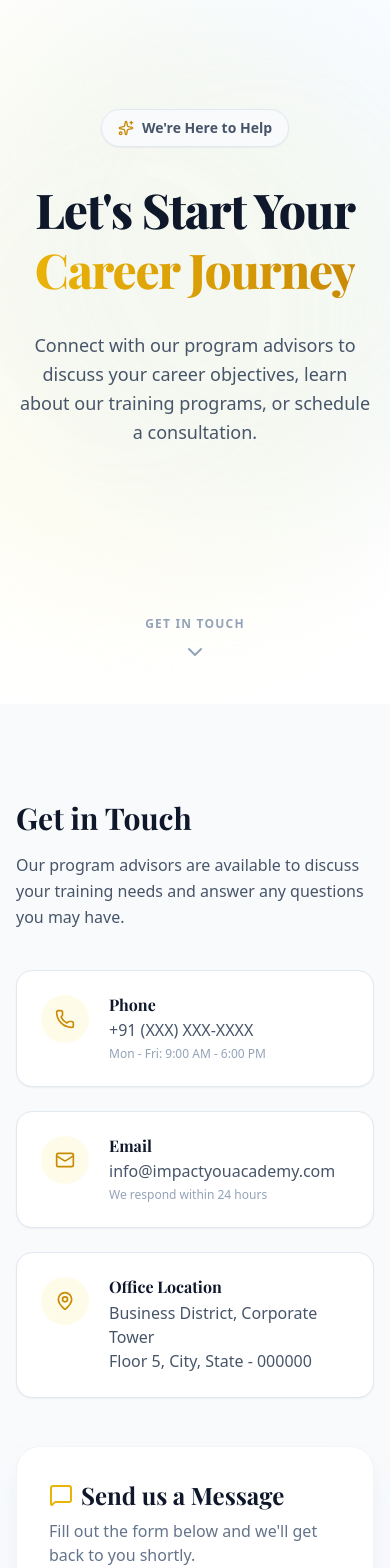
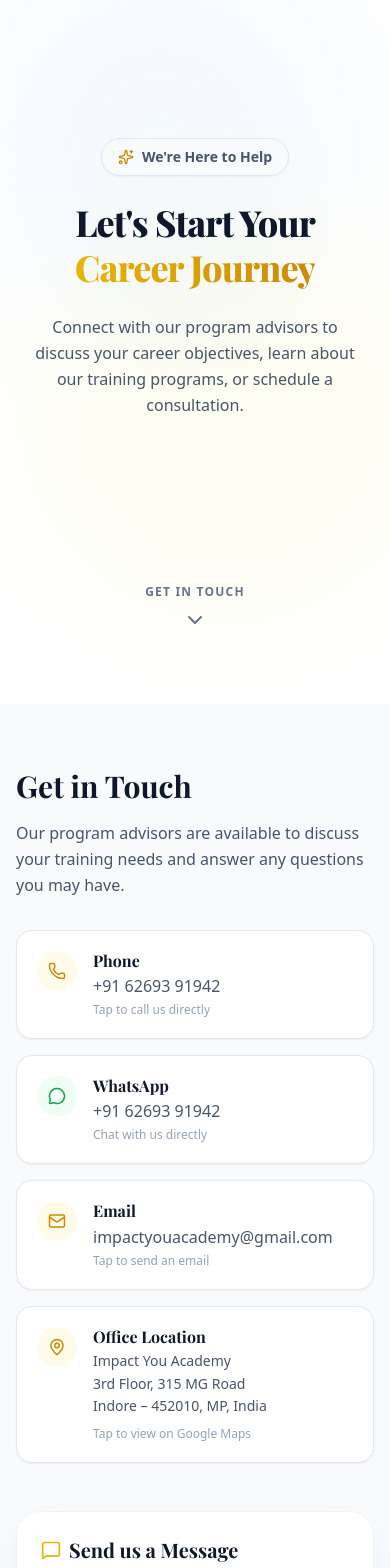
Before and after one commit to UjjwalAsati/impact_you_academy, a React (Vite) app in the folder frontend/: page /contact in a window 390 px wide. Shown: the part 140-1708 px from the top of the page. Built offline with nearby package versions, Linux system fonts and the light colour scheme.

Commit message:
Update ContactPage.jsx

```diff
--- a/frontend/src/pages/ContactPage.jsx
+++ b/frontend/src/pages/ContactPage.jsx
@@ -20,7 +20,8 @@ import {
   ChevronDown,
   MessageSquare,
   Clock,
-  CheckCircle2
+  CheckCircle2,
+  MessageCircle
 } from 'lucide-react';
 import { toast } from 'sonner';
 
@@ -122,53 +123,61 @@ export default function ContactPage() {
     }
   };
 
+  const scrollToContact = () => {
+    document.getElementById('contact-section')?.scrollIntoView({ behavior: 'smooth' });
+  };
+
   return (
     <div data-testid="contact-page" className="min-h-screen bg-slate-50 font-sans selection:bg-yellow-100">
       <style>{animationStyles}</style>
 
-      {/* --- HERO SECTION (Full Screen Flex) --- */}
-      <section className="relative min-h-screen flex flex-col overflow-hidden bg-white pt-32 pb-10">
+      {/* --- HERO SECTION --- */}
+      <section className="relative min-h-screen flex flex-col overflow-hidden bg-white pt-24 md:pt-32 pb-10">
 
         {/* Background Gradients */}
         <div className="absolute top-0 left-1/2 -translate-x-1/2 w-full h-full z-0 pointer-events-none">
-            <div className="absolute top-[10%] left-[-10%] w-[600px] h-[600px] bg-blue-50 rounded-full blur-3xl opacity-60 mix-blend-multiply animate-float" />
-            <div className="absolute bottom-[10%] right-[-10%] w-[600px] h-[600px] bg-yellow-50 rounded-full blur-3xl opacity-60 mix-blend-multiply animate-float" style={{ animationDelay: '1.5s' }} />
+            <div className="absolute top-[10%] left-[-10%] w-[400px] md:w-[600px] h-[400px] md:h-[600px] bg-blue-50 rounded-full blur-3xl opacity-60 mix-blend-multiply animate-float" />
+            <div className="absolute bottom-[10%] right-[-10%] w-[400px] md:w-[600px] h-[400px] md:h-[600px] bg-yellow-50 rounded-full blur-3xl opacity-60 mix-blend-multiply animate-float" style={{ animationDelay: '1.5s' }} />
         </div>
 
         {/* Content Container */}
-        <div className="relative z-10 flex-grow flex flex-col justify-center items-center max-w-5xl mx-auto px-4 sm:px-6 lg:px-8 text-center">
+        <div className="relative z-10 flex-grow flex flex-col justify-center items-center max-w-5xl mx-auto px-4 sm:px-6 lg:px-8 text-center mt-12 md:mt-0">
 
-          <div className="animate-fade-up delay-100 inline-flex items-center gap-2 px-4 py-2 rounded-full bg-slate-50 border border-slate-200 text-slate-600 text-sm font-semibold mb-8 shadow-sm">
+          <div className="animate-fade-up delay-100 inline-flex items-center gap-2 px-4 py-2 rounded-full bg-slate-50 border border-slate-200 text-slate-600 text-sm font-semibold mb-6 md:mb-8 shadow-sm">
             <Sparkles className="w-4 h-4 text-yellow-600" />
             <span>We're Here to Help</span>
           </div>
 
-          <h1 className="animate-fade-up delay-200 text-5xl md:text-6xl lg:text-7xl font-extrabold text-slate-900 tracking-tight mb-8 leading-tight">
+          <h1 className="animate-fade-up delay-200 text-4xl sm:text-5xl md:text-6xl lg:text-7xl font-extrabold text-slate-900 tracking-tight mb-6 md:mb-8 leading-tight">
             Let's Start Your <br />
             <span className="text-transparent bg-clip-text bg-gradient-to-r from-yellow-500 to-yellow-600">
               Career Journey
             </span>
           </h1>
 
-          <p className="animate-fade-up delay-300 max-w-2xl mx-auto text-lg md:text-xl text-slate-600 leading-relaxed">
+          <p className="animate-fade-up delay-300 max-w-2xl mx-auto text-base sm:text-lg md:text-xl text-slate-600 leading-relaxed px-4">
             Connect with our program advisors to discuss your career objectives, learn about our training programs, or schedule a consultation.
           </p>
         </div>
 
         {/* Scroll Indicator */}
-        <div className="relative z-10 animate-fade-up delay-300 flex flex-col items-center gap-2 opacity-50 animate-bounce mt-12 flex-shrink-0">
-          <span className="text-xs font-semibold text-slate-400 uppercase tracking-widest">Get In Touch</span>
-          <ChevronDown className="text-slate-400" />
-        </div>
+        <button
+          onClick={scrollToContact}
+          className="relative z-10 animate-fade-up delay-300 flex flex-col items-center gap-2 opacity-60 hover:opacity-100 transition-opacity animate-bounce mt-8 md:mt-12 flex-shrink-0 cursor-pointer pb-8"
+          aria-label="Scroll to contact section"
+        >
+          <span className="text-xs font-semibold text-slate-500 uppercase tracking-widest">Get In Touch</span>
+          <ChevronDown className="text-slate-500" />
+        </button>
       </section>
 
       {/* --- CONTACT MAIN SECTION --- */}
-      <section className="py-24 bg-slate-50 relative z-10">
+      <section id="contact-section" className="py-16 md:py-24 bg-slate-50 relative z-10">
         <div className="max-w-7xl mx-auto px-4 sm:px-6 lg:px-8">
           <div className="grid grid-cols-1 lg:grid-cols-3 gap-12 lg:gap-16">
 
             {/* LEFT: Contact Info */}
-            <div className="lg:col-span-1 space-y-10">
+            <div className="lg:col-span-1 space-y-8 md:space-y-10">
               <div>
                 <h2 className="text-3xl font-bold text-slate-900 mb-4">
                   Get in Touch
@@ -178,60 +187,95 @@ export default function ContactPage() {
                 </p>
               </div>
 
-              <div className="space-y-6">
-                <div className="group flex items-start gap-5 p-6 bg-white rounded-2xl border border-slate-200 shadow-sm hover:shadow-md hover:border-yellow-200 transition-all duration-300">
-                  <div className="flex-shrink-0 w-12 h-12 rounded-full bg-yellow-50 flex items-center justify-center text-yellow-600 group-hover:bg-yellow-500 group-hover:text-white transition-colors">
-                    <Phone size={20} />
+              <div className="space-y-4 md:space-y-6">
+
+                {/* Phone (Clickable tel: link) */}
+                <a
+                  href="tel:+916269391942"
+                  className="group flex items-start gap-4 md:gap-5 p-5 md:p-6 bg-white rounded-2xl border border-slate-200 shadow-sm hover:shadow-md hover:border-yellow-200 transition-all duration-300 cursor-pointer w-full text-left focus:outline-none focus:ring-2 focus:ring-yellow-400 focus:ring-offset-2"
+                >
+                  <div className="flex-shrink-0 w-10 h-10 md:w-12 md:h-12 rounded-full bg-yellow-50 flex items-center justify-center text-yellow-600 group-hover:bg-yellow-500 group-hover:text-white transition-colors">
+                    <Phone size={18} className="md:w-5 md:h-5" />
                   </div>
                   <div>
                     <h3 className="font-bold text-slate-900 mb-1">Phone</h3>
-                    <p className="text-slate-600 font-medium">+91 (XXX) XXX-XXXX</p>
-                    <p className="text-xs text-slate-400 mt-1">Mon - Fri: 9:00 AM - 6:00 PM</p>
+                    <p className="text-slate-600 font-medium">+91 62693 91942</p>
+                    <p className="text-xs text-slate-400 mt-1">Tap to call us directly</p>
                   </div>
-                </div>
+                </a>
 
-                <div className="group flex items-start gap-5 p-6 bg-white rounded-2xl border border-slate-200 shadow-sm hover:shadow-md hover:border-yellow-200 transition-all duration-300">
-                  <div className="flex-shrink-0 w-12 h-12 rounded-full bg-yellow-50 flex items-center justify-center text-yellow-600 group-hover:bg-yellow-500 group-hover:text-white transition-colors">
-                    <Mail size={20} />
+                {/* WhatsApp */}
+                <a
+                  href="https://wa.me/916269391942"
+                  target="_blank"
+                  rel="noopener noreferrer"
+                  className="group flex items-start gap-4 md:gap-5 p-5 md:p-6 bg-white rounded-2xl border border-slate-200 shadow-sm hover:shadow-md hover:border-green-400 transition-all duration-300 cursor-pointer w-full text-left focus:outline-none focus:ring-2 focus:ring-green-400 focus:ring-offset-2"
+                >
+                  <div className="flex-shrink-0 w-10 h-10 md:w-12 md:h-12 rounded-full bg-green-50 flex items-center justify-center text-green-600 group-hover:bg-green-500 group-hover:text-white transition-colors">
+                    <MessageCircle size={18} className="md:w-5 md:h-5" />
                   </div>
                   <div>
+                    <h3 className="font-bold text-slate-900 mb-1">WhatsApp</h3>
+                    <p className="text-slate-600 font-medium">+91 62693 91942</p>
+                    <p className="text-xs text-slate-400 mt-1">Chat with us directly</p>
+                  </div>
+                </a>
+
+                {/* Email (Clickable mailto: link) */}
+                <a
+                  href="mailto:impactyouacademy@gmail.com"
+                  className="group flex items-start gap-4 md:gap-5 p-5 md:p-6 bg-white rounded-2xl border border-slate-200 shadow-sm hover:shadow-md hover:border-yellow-200 transition-all duration-300 cursor-pointer w-full text-left focus:outline-none focus:ring-2 focus:ring-yellow-400 focus:ring-offset-2"
+                >
+                  <div className="flex-shrink-0 w-10 h-10 md:w-12 md:h-12 rounded-full bg-yellow-50 flex items-center justify-center text-yellow-600 group-hover:bg-yellow-500 group-hover:text-white transition-colors">
+                    <Mail size={18} className="md:w-5 md:h-5" />
+                  </div>
+                  <div className="overflow-hidden">
                     <h3 className="font-bold text-slate-900 mb-1">Email</h3>
-                    <p className="text-slate-600 font-medium break-all">info@impactyouacademy.com</p>
-                    <p className="text-xs text-slate-400 mt-1">We respond within 24 hours</p>
+                    <p className="text-slate-600 font-medium truncate sm:break-all sm:whitespace-normal">impactyouacademy@gmail.com</p>
+                    <p className="text-xs text-slate-400 mt-1">Tap to send an email</p>
                   </div>
-                </div>
+                </a>
 
-                <div className="group flex items-start gap-5 p-6 bg-white rounded-2xl border border-slate-200 shadow-sm hover:shadow-md hover:border-yellow-200 transition-all duration-300">
-                  <div className="flex-shrink-0 w-12 h-12 rounded-full bg-yellow-50 flex items-center justify-center text-yellow-600 group-hover:bg-yellow-500 group-hover:text-white transition-colors">
-                    <MapPin size={20} />
+                {/* Office Location (Clickable Maps link) */}
+                <a
+                  href="https://www.google.com/maps/search/?api=1&query=315+MG+Road,+Indore,+MP,+India"
+                  target="_blank"
+                  rel="noopener noreferrer"
+                  className="group flex items-start gap-4 md:gap-5 p-5 md:p-6 bg-white rounded-2xl border border-slate-200 shadow-sm hover:shadow-md hover:border-yellow-200 transition-all duration-300 cursor-pointer w-full text-left focus:outline-none focus:ring-2 focus:ring-yellow-400 focus:ring-offset-2"
+                >
+                  <div className="flex-shrink-0 w-10 h-10 md:w-12 md:h-12 rounded-full bg-yellow-50 flex items-center justify-center text-yellow-600 group-hover:bg-yellow-500 group-hover:text-white transition-colors">
+                    <MapPin size={18} className="md:w-5 md:h-5" />
                   </div>
                   <div>
                     <h3 className="font-bold text-slate-900 mb-1">Office Location</h3>
-                    <p className="text-slate-600 font-medium">
-                      Business District, Corporate Tower<br />
-                      Floor 5, City, State - 000000
+                    <p className="text-slate-600 font-medium text-sm leading-relaxed">
+                      Impact You Academy<br />
+                      3rd Floor, 315 MG Road<br />
+                      Indore – 452010, MP, India
                     </p>
+                    <p className="text-xs text-slate-400 mt-2">Tap to view on Google Maps</p>
                   </div>
-                </div>
+                </a>
+
               </div>
             </div>
 
             {/* RIGHT: Contact Form */}
             <div className="lg:col-span-2">
-              <div className="bg-white rounded-3xl shadow-xl shadow-slate-200/50 border border-slate-100 p-8 md:p-10">
-                <div className="mb-8">
-                  <h2 className="text-2xl font-bold text-slate-900 flex items-center gap-2">
-                    <MessageSquare className="text-yellow-500" />
+              <div className="bg-white rounded-3xl shadow-xl shadow-slate-200/50 border border-slate-100 p-6 sm:p-8 md:p-10">
+                <div className="mb-6 md:mb-8">
+                  <h2 className="text-xl md:text-2xl font-bold text-slate-900 flex items-center gap-2">
+                    <MessageSquare className="text-yellow-500 w-5 h-5 md:w-6 md:h-6" />
                     Send us a Message
                   </h2>
-                  <p className="text-slate-500 mt-2">Fill out the form below and we'll get back to you shortly.</p>
+                  <p className="text-sm md:text-base text-slate-500 mt-2">Fill out the form below and we'll get back to you shortly.</p>
                 </div>
 
-                <form onSubmit={handleSubmit} className="space-y-6">
-                  <div className="grid grid-cols-1 md:grid-cols-2 gap-6">
+                <form onSubmit={handleSubmit} className="space-y-5 md:space-y-6">
+                  <div className="grid grid-cols-1 sm:grid-cols-2 gap-5 md:gap-6">
                     {/* Name */}
                     <div className="space-y-2">
-                      <Label htmlFor="name" className="text-slate-700 font-medium">Full Name <span className="text-red-500">*</span></Label>
+                      <Label htmlFor="name" className="text-slate-700 font-medium text-sm">Full Name <span className="text-red-500">*</span></Label>
                       <Input
                         id="name"
                         placeholder="John Doe"
@@ -244,7 +288,7 @@ export default function ContactPage() {
 
                     {/* Email */}
                     <div className="space-y-2">
-                      <Label htmlFor="email" className="text-slate-700 font-medium">Email Address <span className="text-red-500">*</span></Label>
+                      <Label htmlFor="email" className="text-slate-700 font-medium text-sm">Email Address <span className="text-red-500">*</span></Label>
                       <Input
                         id="email"
                         type="email"
@@ -257,10 +301,10 @@ export default function ContactPage() {
                     </div>
                   </div>
 
-                  <div className="grid grid-cols-1 md:grid-cols-2 gap-6">
+                  <div className="grid grid-cols-1 sm:grid-cols-2 gap-5 md:gap-6">
                      {/* Phone */}
                      <div className="space-y-2">
-                      <Label htmlFor="phone" className="text-slate-700 font-medium">Phone Number <span className="text-red-500">*</span></Label>
+                      <Label htmlFor="phone" className="text-slate-700 font-medium text-sm">Phone Number <span className="text-red-500">*</span></Label>
                       <Input
                         id="phone"
                         type="tel"
@@ -274,7 +318,7 @@ export default function ContactPage() {
 
                     {/* Program Interest */}
                     <div className="space-y-2">
-                      <Label htmlFor="program" className="text-slate-700 font-medium">Interested Program <span className="text-red-500">*</span></Label>
+                      <Label htmlFor="program" className="text-slate-700 font-medium text-sm">Interested Program <span className="text-red-500">*</span></Label>
                       <Select
                         value={formData.programInterest}
                         onValueChange={(value) => handleChange('programInterest', value)}
@@ -294,21 +338,21 @@ export default function ContactPage() {
 
                   {/* Message */}
                   <div className="space-y-2">
-                    <Label htmlFor="message" className="text-slate-700 font-medium">Message <span className="text-red-500">*</span></Label>
+                    <Label htmlFor="message" className="text-slate-700 font-medium text-sm">Message <span className="text-red-500">*</span></Label>
                     <Textarea
                       id="message"
                       placeholder="Tell us about your career goals..."
                       rows={5}
                       value={formData.message}
                       onChange={(e) => handleChange('message', e.target.value)}
-                      className={`rounded-xl bg-slate-50 border-slate-200 focus:border-yellow-400 focus:ring-yellow-100 ${errors.message ? 'border-red-500' : ''}`}
+                      className={`rounded-xl bg-slate-50 border-slate-200 focus:border-yellow-400 focus:ring-yellow-100 resize-none ${errors.message ? 'border-red-500' : ''}`}
                     />
                     {errors.message && <p className="text-xs text-red-500">{errors.message}</p>}
                   </div>
 
                   <Button
                     type="submit"
-                    className="w-full h-14 bg-slate-900 text-white font-bold rounded-xl hover:bg-yellow-500 hover:text-slate-900 transition-all duration-300 shadow-lg hover:shadow-yellow-500/20"
+                    className="w-full h-12 md:h-14 bg-slate-900 text-white font-bold rounded-xl hover:bg-yellow-500 hover:text-slate-900 transition-all duration-300 shadow-lg hover:shadow-yellow-500/20"
                     disabled={isSubmitting}
                   >
                     {isSubmitting ? 'Sending...' : (
@@ -329,38 +373,41 @@ export default function ContactPage() {
       </section>
 
       {/* --- WHAT TO EXPECT SECTION --- */}
-      <section className="py-24 bg-white border-t border-slate-100">
+      <section className="py-16 md:py-24 bg-white border-t border-slate-100 overflow-hidden">
         <div className="max-w-4xl mx-auto px-4 text-center">
-          <h2 className="text-3xl font-bold text-slate-900 mb-12">
+          <h2 className="text-2xl md:text-3xl font-bold text-slate-900 mb-10 md:mb-12">
             What Happens Next?
           </h2>
-          <div className="grid grid-cols-1 md:grid-cols-3 gap-8 relative">
+          <div className="grid grid-cols-1 md:grid-cols-3 gap-10 md:gap-8 relative">
 
             {/* Connecting Line (Desktop Only) */}
             <div className="hidden md:block absolute top-12 left-[20%] right-[20%] h-0.5 bg-slate-100 -z-10" />
 
+            {/* Connecting Line (Mobile Only) */}
+            <div className="md:hidden absolute top-12 bottom-12 left-1/2 w-0.5 bg-slate-100 -translate-x-1/2 -z-10" />
+
             <div className="flex flex-col items-center">
-              <div className="w-24 h-24 bg-white rounded-full border-4 border-yellow-50 flex items-center justify-center mb-6 shadow-sm z-10">
-                <Clock className="w-10 h-10 text-yellow-500" />
+              <div className="w-20 h-20 md:w-24 md:h-24 bg-white rounded-full border-4 border-yellow-50 flex items-center justify-center mb-4 md:mb-6 shadow-sm z-10">
+                <Clock className="w-8 h-8 md:w-10 md:h-10 text-yellow-500" />
               </div>
-              <h3 className="text-lg font-bold text-slate-900 mb-2">1. Initial Contact</h3>
-              <p className="text-slate-500 text-sm px-4">Our advisor reviews your inquiry and reaches out within 24 hours.</p>
+              <h3 className="text-base md:text-lg font-bold text-slate-900 mb-2 bg-white px-2">1. Initial Contact</h3>
+              <p className="text-slate-500 text-sm px-4 md:px-0 max-w-[250px] mx-auto">Our advisor reviews your inquiry and reaches out within 24 hours.</p>
             </div>
 
             <div className="flex flex-col items-center">
-              <div className="w-24 h-24 bg-white rounded-full border-4 border-yellow-50 flex items-center justify-center mb-6 shadow-sm z-10">
-                <MessageSquare className="w-10 h-10 text-yellow-500" />
+              <div className="w-20 h-20 md:w-24 md:h-24 bg-white rounded-full border-4 border-yellow-50 flex items-center justify-center mb-4 md:mb-6 shadow-sm z-10">
+                <MessageSquare className="w-8 h-8 md:w-10 md:h-10 text-yellow-500" />
               </div>
-              <h3 className="text-lg font-bold text-slate-900 mb-2">2. Consultation</h3>
-              <p className="text-slate-500 text-sm px-4">A detailed discussion to align our programs with your career goals.</p>
+              <h3 className="text-base md:text-lg font-bold text-slate-900 mb-2 bg-white px-2">2. Consultation</h3>
+              <p className="text-slate-500 text-sm px-4 md:px-0 max-w-[250px] mx-auto">A detailed discussion to align our programs with your career goals.</p>
             </div>
 
             <div className="flex flex-col items-center">
-              <div className="w-24 h-24 bg-white rounded-full border-4 border-yellow-50 flex items-center justify-center mb-6 shadow-sm z-10">
-                <CheckCircle2 className="w-10 h-10 text-yellow-500" />
+              <div className="w-20 h-20 md:w-24 md:h-24 bg-white rounded-full border-4 border-yellow-50 flex items-center justify-center mb-4 md:mb-6 shadow-sm z-10">
+                <CheckCircle2 className="w-8 h-8 md:w-10 md:h-10 text-yellow-500" />
               </div>
-              <h3 className="text-lg font-bold text-slate-900 mb-2">3. Enrollment</h3>
-              <p className="text-slate-500 text-sm px-4">We guide you through the seamless admission and onboarding process.</p>
+              <h3 className="text-base md:text-lg font-bold text-slate-900 mb-2 bg-white px-2">3. Enrollment</h3>
+              <p className="text-slate-500 text-sm px-4 md:px-0 max-w-[250px] mx-auto">We guide you through the seamless admission and onboarding process.</p>
             </div>
 
           </div>
```
